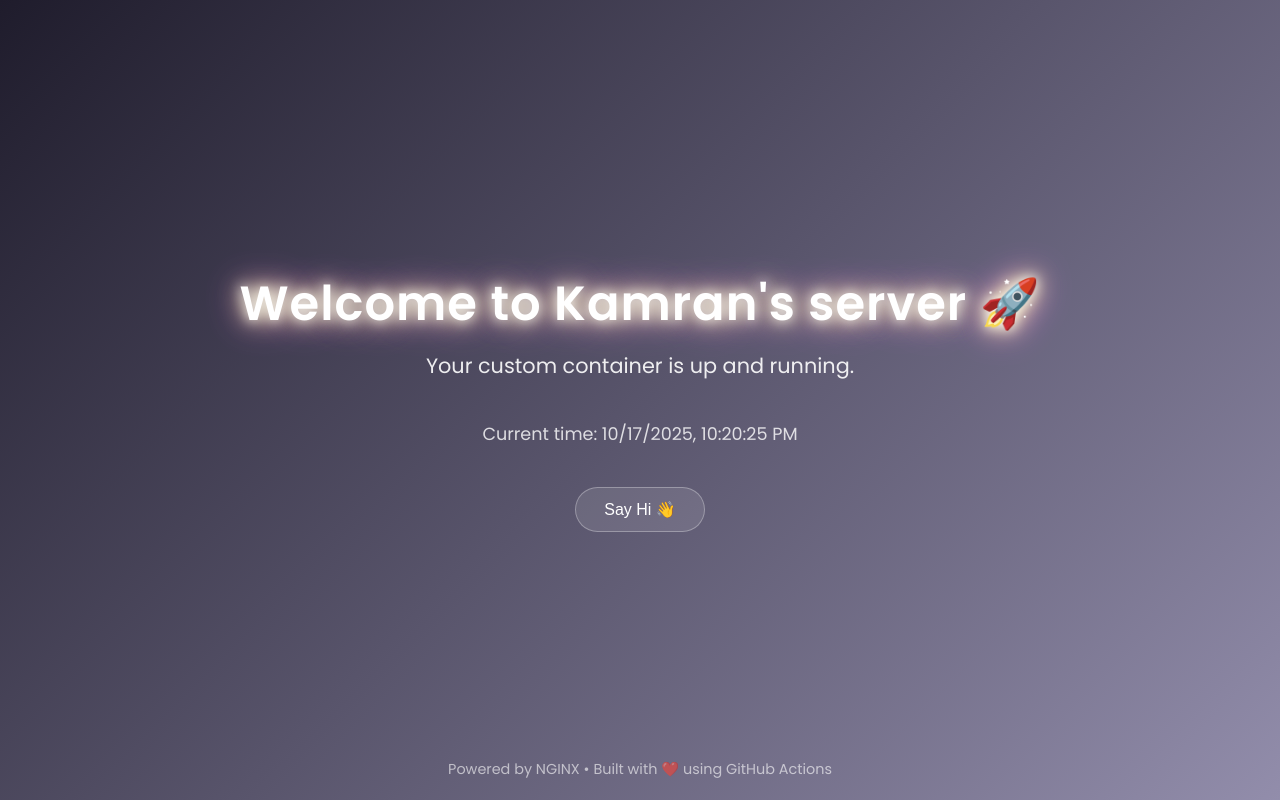
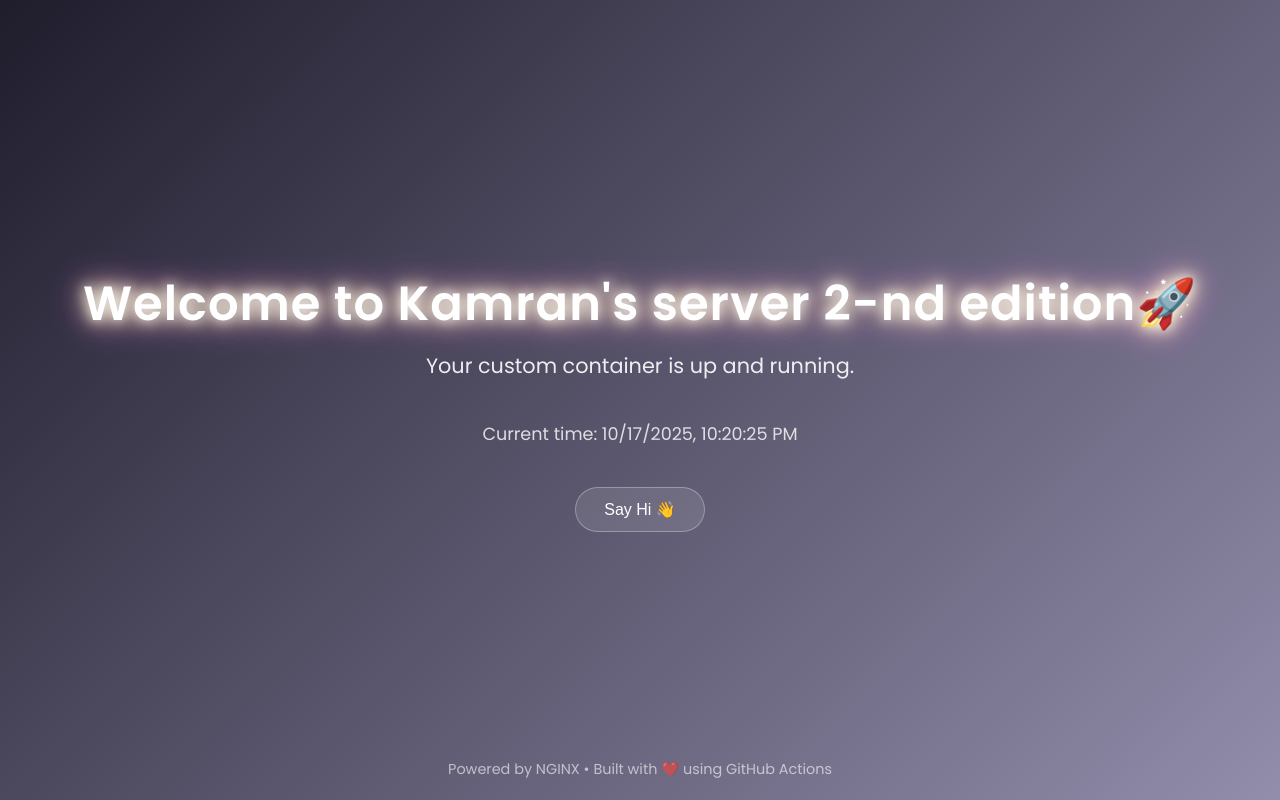
Before and after one commit to Mirkamran/Django, a plain HTML site: page index.html in a window 1280 px wide. Drawn offline with Linux system fonts and the light colour scheme.

```diff
--- a/index.html
+++ b/index.html
@@ -72,7 +72,7 @@
   </style>
 </head>
 <body>
-  <h1>Welcome to Kamran's server 🚀</h1>
+  <h1>Welcome to Kamran's server 2-nd edition🚀</h1>
   <p>Your custom container is up and running.</p>
   <div class="time" id="time"></div>
   <button onclick="alert('Hello from your NGINX container!')">Say Hi 👋</button>
```
